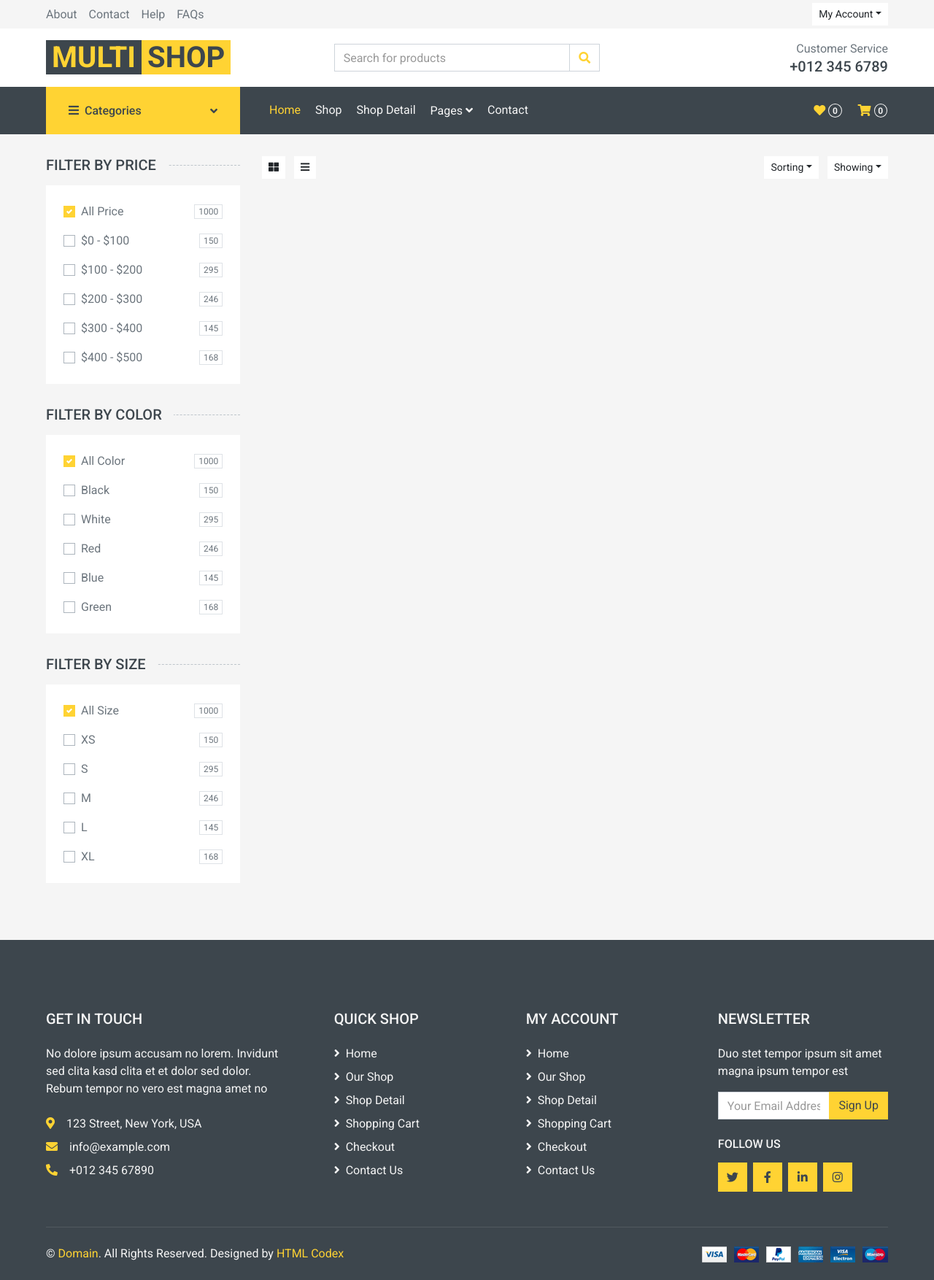
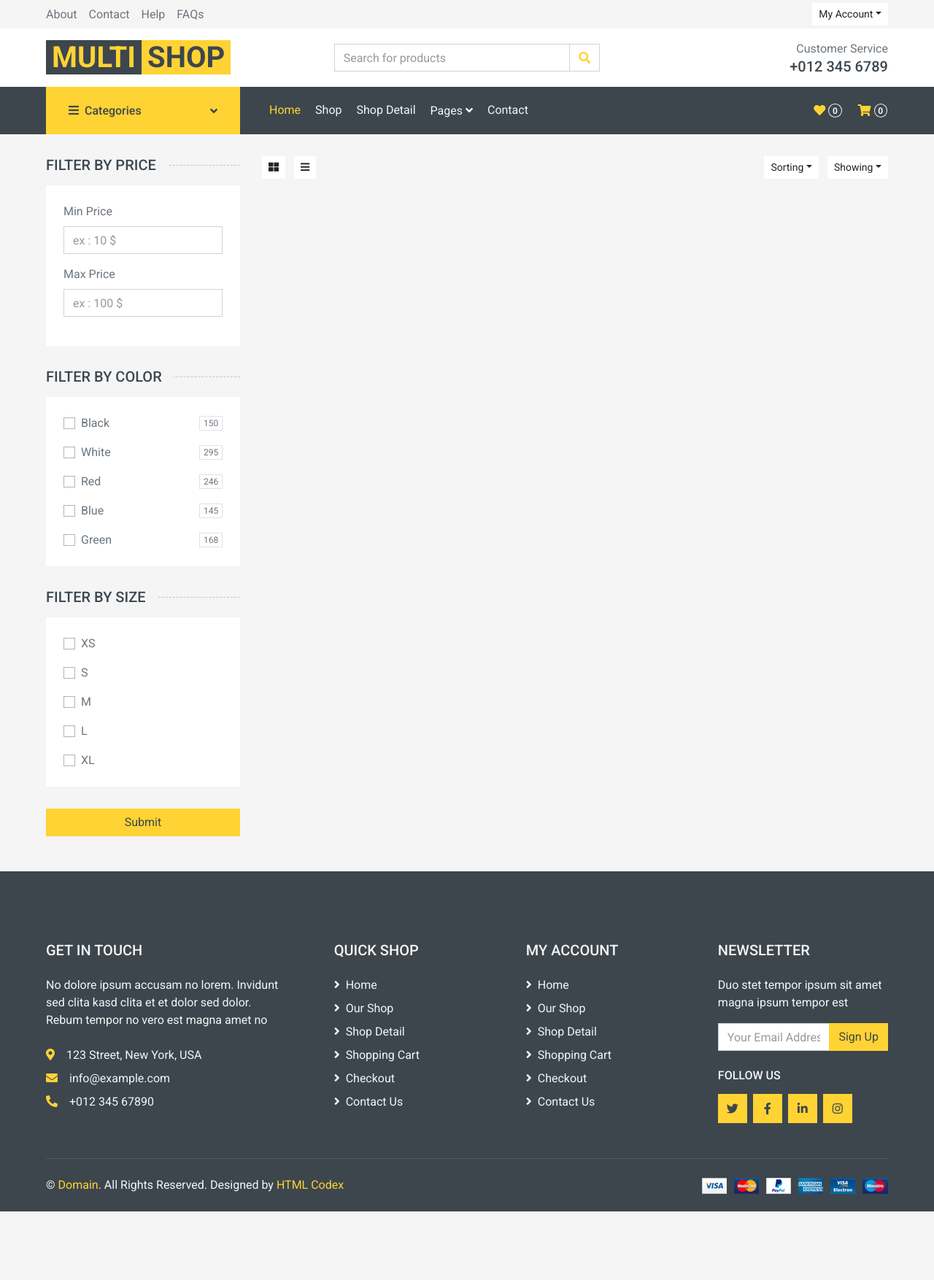
Before and after one commit to amiramkhodadi/online_shop, a Django app: page /product/all in a window 1280 px wide. Shown: the whole page at 73% size. After the commit the page ends 1660 px from the top, so only its background shows below. Run offline with Django 5.2, Linux system fonts and the light colour scheme; data that the repository does not hold is empty; some libraries are stand-ins or nearby versions.

Commit message:
add filter for products list

```diff
--- a/product/templates/product/products_list.html
+++ b/product/templates/product/products_list.html
@@ -7,116 +7,91 @@
             <div class="col-lg-3 col-md-4">
                 <!-- Price Start -->
                 <h5 class="section-title position-relative text-uppercase mb-3"><span class="bg-secondary pr-3">Filter by price</span></h5>
+                <form method="get">
                 <div class="bg-light p-4 mb-30">
-                    <form>
-                        <div class="custom-control custom-checkbox d-flex align-items-center justify-content-between mb-3">
-                            <input type="checkbox" class="custom-control-input" checked id="price-all">
-                            <label class="custom-control-label" for="price-all">All Price</label>
-                            <span class="badge border font-weight-normal">1000</span>
+
+                        <div class="form-group mb-3">
+                            <label for="min-price">Min Price</label>
+                            <input type="number" class="form-control" id="min-price" name="min_price" placeholder="ex : 10 $" value="{{ request.GET.min_price }}">
                         </div>
-                        <div class="custom-control custom-checkbox d-flex align-items-center justify-content-between mb-3">
-                            <input type="checkbox" class="custom-control-input" id="price-1">
-                            <label class="custom-control-label" for="price-1">$0 - $100</label>
-                            <span class="badge border font-weight-normal">150</span>
+
+                        <div class="form-group mb-3">
+                            <label for="max-price">Max Price</label>
+                            <input type="number" class="form-control" id="max-price" name="max_price" placeholder="ex : 100 $" value="{{ request.GET.max_price }}">
                         </div>
-                        <div class="custom-control custom-checkbox d-flex align-items-center justify-content-between mb-3">
-                            <input type="checkbox" class="custom-control-input" id="price-2">
-                            <label class="custom-control-label" for="price-2">$100 - $200</label>
-                            <span class="badge border font-weight-normal">295</span>
-                        </div>
-                        <div class="custom-control custom-checkbox d-flex align-items-center justify-content-between mb-3">
-                            <input type="checkbox" class="custom-control-input" id="price-3">
-                            <label class="custom-control-label" for="price-3">$200 - $300</label>
-                            <span class="badge border font-weight-normal">246</span>
-                        </div>
-                        <div class="custom-control custom-checkbox d-flex align-items-center justify-content-between mb-3">
-                            <input type="checkbox" class="custom-control-input" id="price-4">
-                            <label class="custom-control-label" for="price-4">$300 - $400</label>
-                            <span class="badge border font-weight-normal">145</span>
-                        </div>
-                        <div class="custom-control custom-checkbox d-flex align-items-center justify-content-between">
-                            <input type="checkbox" class="custom-control-input" id="price-5">
-                            <label class="custom-control-label" for="price-5">$400 - $500</label>
-                            <span class="badge border font-weight-normal">168</span>
-                        </div>
-                    </form>
+
+
+
                 </div>
                 <!-- Price End -->
 
                 <!-- Color Start -->
                 <h5 class="section-title position-relative text-uppercase mb-3"><span class="bg-secondary pr-3">Filter by color</span></h5>
                 <div class="bg-light p-4 mb-30">
-                    <form>
+
                         <div class="custom-control custom-checkbox d-flex align-items-center justify-content-between mb-3">
-                            <input type="checkbox" class="custom-control-input" checked id="color-all">
-                            <label class="custom-control-label" for="price-all">All Color</label>
-                            <span class="badge border font-weight-normal">1000</span>
-                        </div>
-                        <div class="custom-control custom-checkbox d-flex align-items-center justify-content-between mb-3">
-                            <input type="checkbox" class="custom-control-input" id="color-1">
+                            <input type="checkbox" name="color" value="Black" class="custom-control-input" id="color-1">
                             <label class="custom-control-label" for="color-1">Black</label>
                             <span class="badge border font-weight-normal">150</span>
                         </div>
                         <div class="custom-control custom-checkbox d-flex align-items-center justify-content-between mb-3">
-                            <input type="checkbox" class="custom-control-input" id="color-2">
+                            <input type="checkbox" name="color" value="White"  class="custom-control-input" id="color-2">
                             <label class="custom-control-label" for="color-2">White</label>
                             <span class="badge border font-weight-normal">295</span>
                         </div>
                         <div class="custom-control custom-checkbox d-flex align-items-center justify-content-between mb-3">
-                            <input type="checkbox" class="custom-control-input" id="color-3">
+                            <input type="checkbox" name="color" value="Red"  class="custom-control-input" id="color-3">
                             <label class="custom-control-label" for="color-3">Red</label>
                             <span class="badge border font-weight-normal">246</span>
                         </div>
                         <div class="custom-control custom-checkbox d-flex align-items-center justify-content-between mb-3">
-                            <input type="checkbox" class="custom-control-input" id="color-4">
+                            <input type="checkbox" name="color" value="Blue"  class="custom-control-input" id="color-4">
                             <label class="custom-control-label" for="color-4">Blue</label>
                             <span class="badge border font-weight-normal">145</span>
                         </div>
                         <div class="custom-control custom-checkbox d-flex align-items-center justify-content-between">
-                            <input type="checkbox" class="custom-control-input" id="color-5">
+                            <input type="checkbox" name="color"  value="Green" class="custom-control-input" id="color-5">
                             <label class="custom-control-label" for="color-5">Green</label>
                             <span class="badge border font-weight-normal">168</span>
                         </div>
-                    </form>
+
                 </div>
                 <!-- Color End -->
 
                 <!-- Size Start -->
                 <h5 class="section-title position-relative text-uppercase mb-3"><span class="bg-secondary pr-3">Filter by size</span></h5>
                 <div class="bg-light p-4 mb-30">
-                    <form>
+
                         <div class="custom-control custom-checkbox d-flex align-items-center justify-content-between mb-3">
-                            <input type="checkbox" class="custom-control-input" checked id="size-all">
-                            <label class="custom-control-label" for="size-all">All Size</label>
-                            <span class="badge border font-weight-normal">1000</span>
+                            <input type="checkbox" name='size' value="XS" class="custom-control-input" id="size-1">
+                            <label class="custom-control-label" for="size-1">XS</label>
+{#                            <span class="badge border font-weight-normal">150</span>#}
                         </div>
                         <div class="custom-control custom-checkbox d-flex align-items-center justify-content-between mb-3">
-                            <input type="checkbox" class="custom-control-input" id="size-1">
-                            <label class="custom-control-label" for="size-1">XS</label>
-                            <span class="badge border font-weight-normal">150</span>
+                            <input type="checkbox" name='size' value="S" class="custom-control-input" id="size-2">
+                            <label class="custom-control-label" for="size-2">S</label>
+{#                            <span class="badge border font-weight-normal">295</span>#}
                         </div>
                         <div class="custom-control custom-checkbox d-flex align-items-center justify-content-between mb-3">
-                            <input type="checkbox" class="custom-control-input" id="size-2">
-                            <label class="custom-control-label" for="size-2">S</label>
-                            <span class="badge border font-weight-normal">295</span>
+                            <input type="checkbox" name='size' value="M" class="custom-control-input" id="size-3">
+                            <label class="custom-control-label" for="size-3">M</label>
+{#                            <span class="badge border font-weight-normal">246</span>#}
                         </div>
                         <div class="custom-control custom-checkbox d-flex align-items-center justify-content-between mb-3">
-                            <input type="checkbox" class="custom-control-input" id="size-3">
-                            <label class="custom-control-label" for="size-3">M</label>
-                            <span class="badge border font-weight-normal">246</span>
-                        </div>
-                        <div class="custom-control custom-checkbox d-flex align-items-center justify-content-between mb-3">
-                            <input type="checkbox" class="custom-control-input" id="size-4">
+                            <input type="checkbox" name='size' value="L"  class="custom-control-input" id="size-4">
                             <label class="custom-control-label" for="size-4">L</label>
-                            <span class="badge border font-weight-normal">145</span>
+{#                            <span class="badge border font-weight-normal">145</span>#}
                         </div>
                         <div class="custom-control custom-checkbox d-flex align-items-center justify-content-between">
-                            <input type="checkbox" class="custom-control-input" id="size-5">
+                            <input type="checkbox" name='size' value="XL" class="custom-control-input" id="size-5">
                             <label class="custom-control-label" for="size-5">XL</label>
-                            <span class="badge border font-weight-normal">168</span>
+{#                            <span class="badge border font-weight-normal">168</span>#}
                         </div>
-                    </form>
+
                 </div>
+
+                        <button type="submit" class="btn btn-primary w-100">Submit</button>
+                 </form>
                 <!-- Size End -->
             </div>
             <!-- Shop Sidebar End -->
--- a/product/views.py
+++ b/product/views.py
@@ -22,3 +22,20 @@ class ProductListView(ListView):
     context_object_name = 'products'
     template_name = 'product/products_list.html'
     paginate_by = 1
+
+    def get_context_data(self, **kwargs):
+        colors = self.request.GET.getlist('color')
+        sizes = self.request.GET.getlist('size')
+        min_price = self.request.GET.get('min_price')
+        max_price = self.request.GET.get('max_price')
+        context =super(ProductListView, self).get_context_data()
+        print(colors, sizes, min_price, max_price)
+        queryset = Product.objects.all()
+        if colors :
+            queryset = queryset.filter(color__title__in=colors)
+        if sizes :
+            queryset = queryset.filter(size__title__in=sizes)
+        if min_price and max_price :
+            queryset = queryset.filter(price__gte=min_price, price__lte=max_price)
+        context['products'] = queryset
+        return context
```
